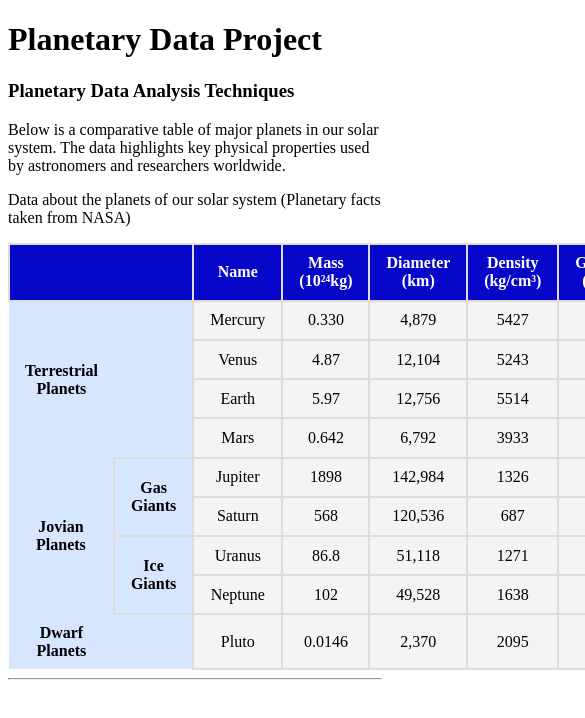
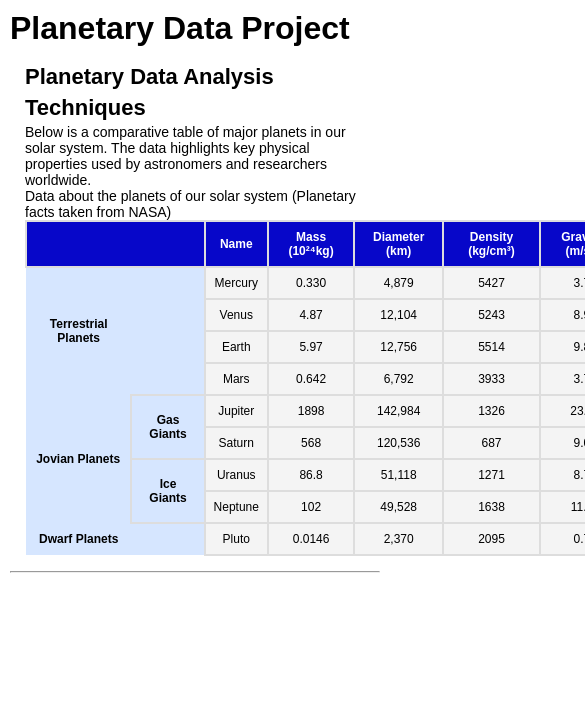
Before and after one commit to abdulrahmonML/TSacademy-Group-8-Capstone-Project, a React (Vite) app in the folder planetary-data-capstone/: page / in a window 390 px wide. Shown: the top 718 px of the page, 585 px wide, since content can reach past the window. Built offline with nearby package versions, Linux system fonts and the light colour scheme.

Commit message:
i added responsiveness to the table.

```diff
--- a/planetary-data-capstone/src/index.css
+++ b/planetary-data-capstone/src/index.css
@@ -1,7 +1,29 @@
+* {
+  margin: 0;
+  padding: 0;
+  box-sizing: border-box;
+}
+body {
+  font-family: Arial, sans-serif;
+  padding: 20px;
+}
+
+.section-3 {
+  width: 100%;
+  max-width: 1400px;
+  margin: auto;
+  padding: 30px;
+  box-sizing: border-box;
+}
+.table-container {
+  width: 100%;
+  overflow-x: auto;
+  margin-top: 25px;
+}
 table {
   border-collapse: collapse;
   width: 100%;
-  max-width: 1000px;
+  max-width: 700px;
   margin: auto;
   background: #fff;
   border-radius: 8px;
@@ -29,3 +51,91 @@ th {
 .group {
   border: none;
 }
+/* tablet screen */
+
+@media (max-width: 1024px) {
+  body {
+    padding: 15px;
+  }
+
+  .section-3 {
+    padding: 25px;
+  }
+
+  .section-3 h3 {
+    font-size: 28px;
+  }
+
+  .section-3 p {
+    font-size: 15px;
+  }
+  th,
+  td {
+    padding: 10px;
+    font-size: 14px;
+  }
+
+  table {
+    min-width: 700px;
+  }
+}
+
+/* mobile screen */
+@media (max-width: 768px) {
+  body {
+    padding: 10px;
+  }
+
+  .section-3 {
+    padding: 15px;
+  }
+
+  .section-3 h3 {
+    font-size: 22px;
+    line-height: 1.4;
+  }
+
+  .section-3 p {
+    font-size: 14px;
+    list-style: none;
+  }
+
+  th,
+  td {
+    padding: 8px;
+    font-size: 12px;
+  }
+
+  table {
+    min-width: 600px;
+  }
+}
+
+/* laptop screen */
+@media (min-width: 1025px) and (max-width: 1200px) {
+  body {
+    padding: 20px;
+  }
+
+  .section-3 {
+    padding: 30px;
+  }
+
+  .section-3 h3 {
+    font-size: 32px;
+  }
+
+  .section-3 p {
+    font-size: 16px;
+  }
+
+  th,
+  td {
+    padding: 12px;
+    font-size: 14px;
+  }
+
+  table {
+    min-width: 800px;
+  }
+}
```
